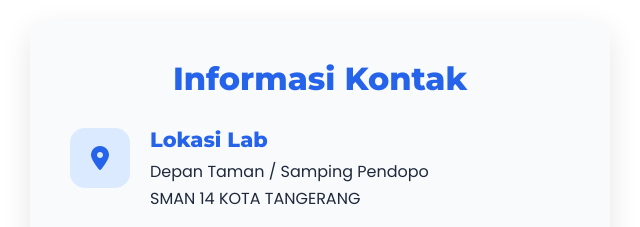
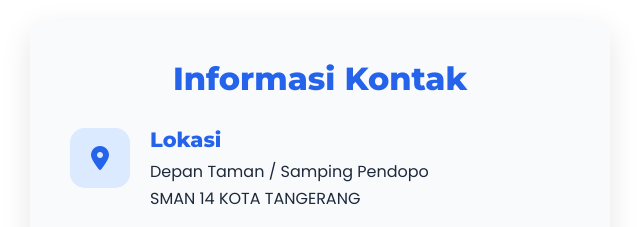
Before and after one commit to taffy-boop/Website-Sepuluh-Lima, a plain HTML site: page index.html in a window 1280 px wide. Shown: the part 7780-8007 px from the top of the page, 0-640 px from the left. Drawn offline with Linux system fonts and the light colour scheme; no server answers.

Commit message:
Update index.html

```diff
--- a/index.html
+++ b/index.html
@@ -2966,7 +2966,7 @@
                             <i class="fas fa-map-marker-alt"></i>
                         </div>
                         <div class="contact-details">
-                            <h4>Lokasi Lab</h4>
+                            <h4>Lokasi</h4>
                             <p>Depan Taman / Samping Pendopo<br>SMAN 14 KOTA TANGERANG</p>
                         </div>
                     </div>
```
